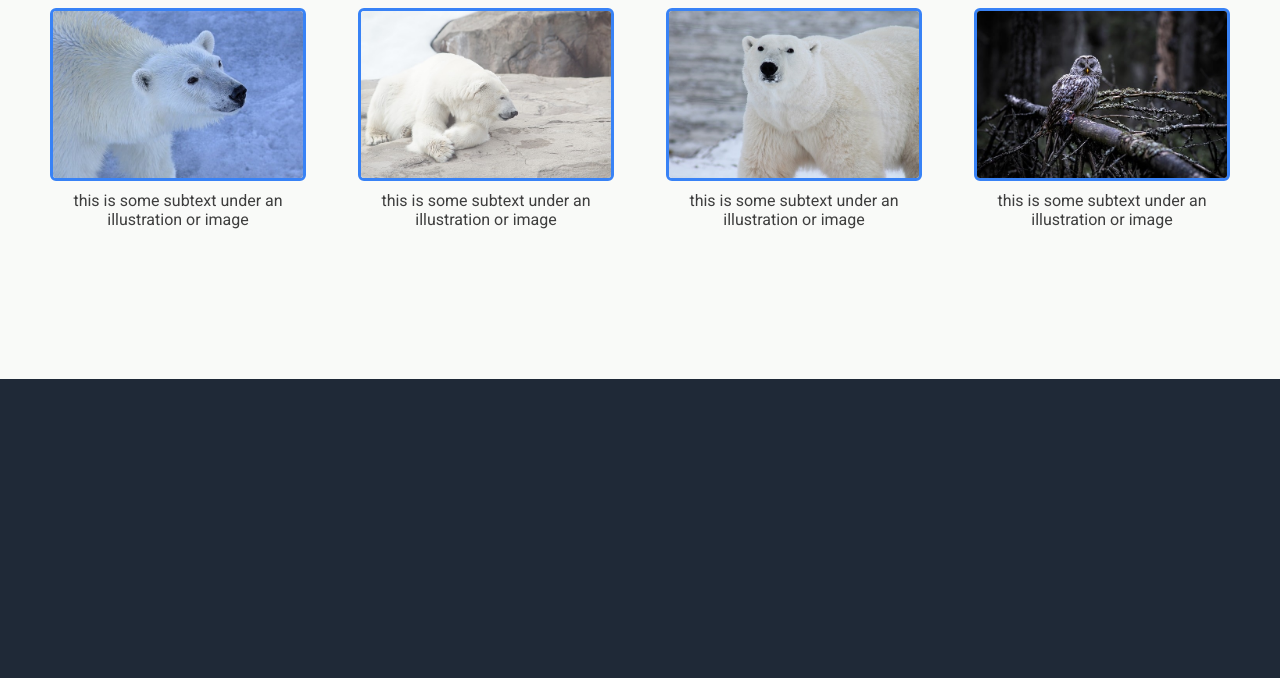
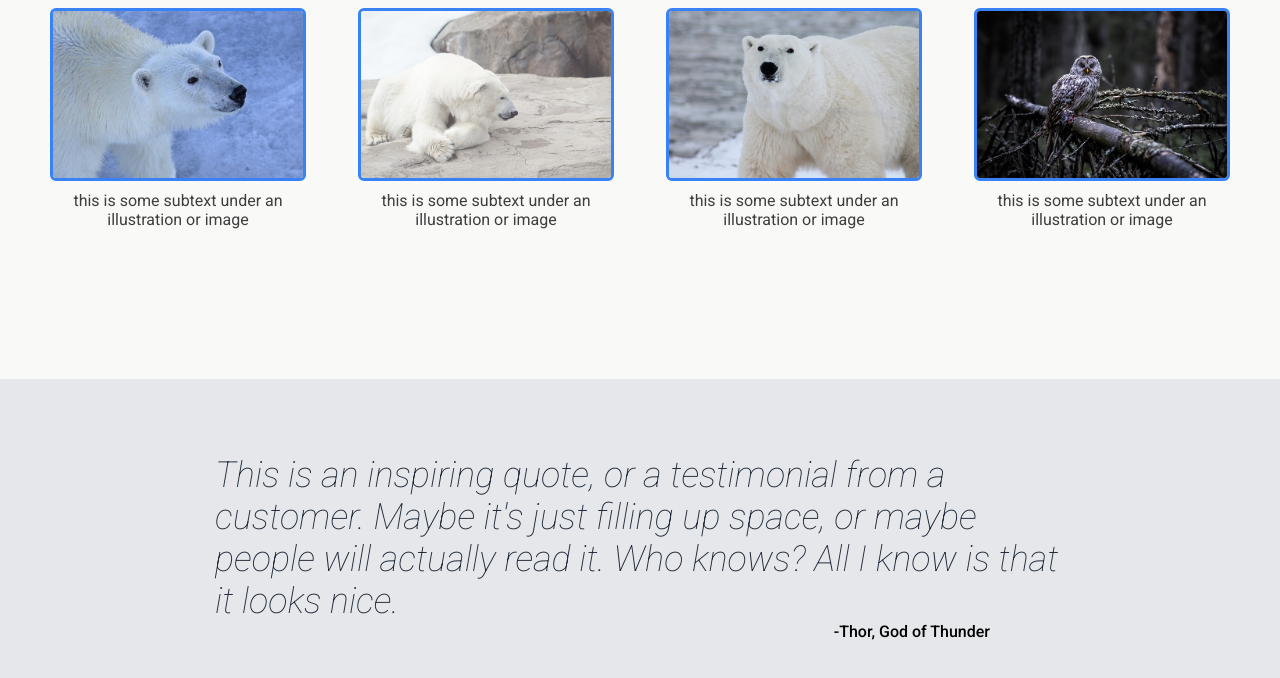
Before and after one commit to krovinskii/landing-pade-redo, a plain HTML site: page index.html in a window 1280 px wide. Shown: the part 648-1326 px from the top of the page. Before the commit the page ends 1027 px from the top, so only its background shows below. Drawn offline with Linux system fonts and the light colour scheme.

Commit message:
quote section completed
added relevant divs and css styling for the quote section. section scales with browser size correctly.

```diff
--- a/index.html
+++ b/index.html
@@ -7,8 +7,8 @@
     <title>Landing Page</title>
     <link rel="stylesheet" href="styles.css">
     <link rel="preconnect" href="https://fonts.googleapis.com">
-    <link rel="preconnect" href="https://fonts.gstatic.com" crossorigin>
-    <link href="https://fonts.googleapis.com/css2?family=Roboto&display=swap" rel="stylesheet">
+<link rel="preconnect" href="https://fonts.gstatic.com" crossorigin>
+<link href="https://fonts.googleapis.com/css2?family=Roboto:ital,wght@0,100;0,300;0,400;0,500;0,700;0,900;1,100;1,300;1,400;1,500;1,700;1,900&display=swap" rel="stylesheet">
 </head>
 <body>
     <div class="header">
@@ -57,5 +57,12 @@
         </div>
     </div>
 
+<!--QUOTE SECTION-->
+<div class="quote-main">
+    <div class="quote-holder">
+        <div class="quote-quote">This is an inspiring quote, or a testimonial from a customer. Maybe it's just filling up space, or maybe people will actually read it. Who knows? All I know is that it looks nice. </div>
+        <div class="quote-author">-Thor, God of Thunder</div>
+    </div>
+</div>
 </body>
 </html>
--- a/styles.css
+++ b/styles.css
@@ -124,3 +124,34 @@ body {
     align-items: center;
     gap: 10px;
 }
+
+/**QUOTE**/
+
+.quote-main {
+    background-color: #E5E7EB;
+    display: flex;
+    padding-top: 75px;
+    padding-bottom: 125px;
+    align-items: center;
+    justify-content: center;
+
+}
+.quote-quote {
+    background-color: #E5E7EB;
+    display: flex;
+    font-size: 36px;
+    color: #1F2937;
+    font-weight: 100;
+    font-style: italic;
+    max-width: 850px;
+    align-items: center;
+
+}
+.quote-author {
+    background-color: #E5E7EB;
+    display: flex;
+    font-weight: 500;
+    align-items: flex-end;
+    justify-content: flex-end;
+    padding-right: 75px;
+}
```
